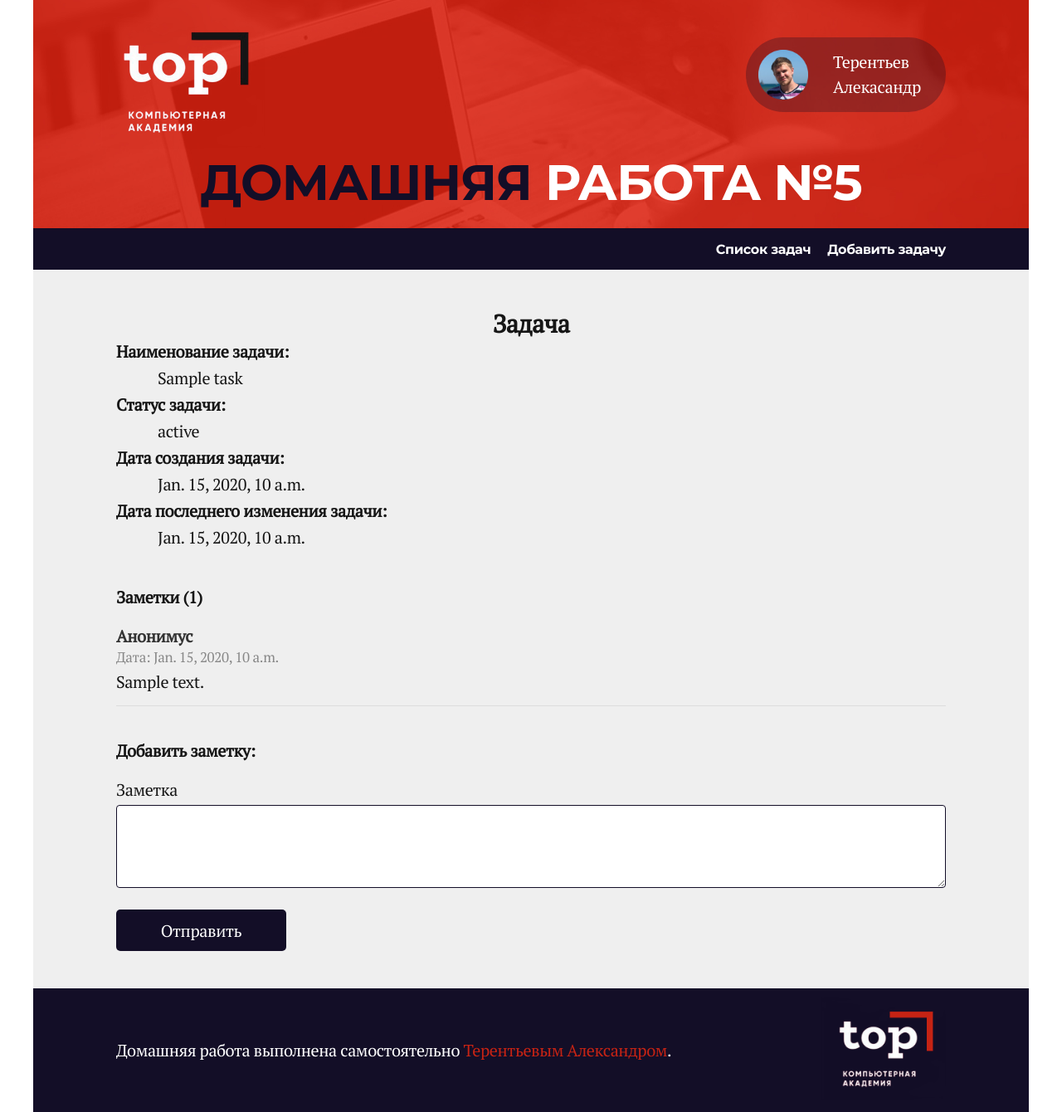
After one commit to AlexTer59/TOP_Django, a Django app: template templates/task_detail.html in a window 1280 px wide. The commit adds this page. Shown: the whole page at 83% size. Run offline with Django 3.2, Linux system fonts and the light colour scheme; the template is opened without the code that fills it: most values are stand-ins (such as "Sample title", 1, 10 or a date in 2020).

Commit message:
Added task_detail template

```diff
--- a/core/urls.py
+++ b/core/urls.py
@@ -1,7 +1,8 @@
 from django.urls import path
-from .views import main, add_task
+from .views import main, add_task, task_detail
 
 urlpatterns = [
     path('', main, name='tasks'),
-    path('add_task', add_task, name='add_task'),
+    path('task/add', add_task, name='add_task'),
+    path('task/<int:task_id>', task_detail, name='task_detail'),
 ]
--- a/static/css/index.css
+++ b/static/css/index.css
@@ -49,6 +49,14 @@ body {
     flex-direction: column;
     width: 1200px;
     margin: 0 auto;
+}
+
+a {
+    text-decoration: None;
+}
+
+a:hover {
+    color: var(--red);
 }
 
 header {
@@ -146,7 +154,7 @@ header {
 }
 
 .nav_bar__inner a:hover {
-    color: var(--red)
+    color: var(--red);
 }
 
 main {
@@ -187,7 +195,7 @@ main {
     justify-content: center;
 }
 
-.add_task_btn {
+.task_btn {
     display: flex;
     justify-content: center;
     align-items: center;
@@ -201,7 +209,7 @@ main {
     text-decoration: none;
 }
 
-.add_task_btn:hover {
+.task_btn:hover {
     background-color: var(--red);
     cursor: pointer;
 }
@@ -210,9 +218,6 @@ main {
     text-align: right;
 }
 
-.status_list a:hover {
-    color: var(--red);
-}
 
 .add_task_inner {
     width: 600px;
@@ -268,9 +273,71 @@ main {
     text-align: center;
 }
 
+.container-post {
+    max-width: 1200px;
+    margin: 20px auto;
+    padding: 20px;
+    background-color: #fff;
+    border-radius: 8px;
+}
+
+.post-content {
+    margin-bottom: 40px;
+}
+.post-date {
+    color: #888;
+    font-size: 0.9em;
+    margin-bottom: 20px;
+}
+.notes-section {
+    margin-top: 40px;
+}
+.notes-section h4 {
+    margin-bottom: 20px;
+}
+.note {
+    margin-bottom: 20px;
+    padding-bottom: 15px;
+    border-bottom: 1px solid #ddd;
+}
+.note-author {
+    font-weight: bold;
+    color: #333;
+}
+.note-date {
+    font-size: 0.85em;
+    color: #888;
+    margin-bottom: 5px;
+}
+.note-text {
+    margin: 0;
+}
+.note-form {
+    margin-top: 40px;
+}
+.note-form h4 {
+    margin-bottom: 20px;
+}
+.note-form label {
+    display: block;
+    margin-bottom: 5px;
+}
+.note-form input,
+.note-form textarea {
+    width: 100%;
+    padding: 10px;
+    margin-bottom: 20px;
+    border: 1px solid var(--dark_blue);
+    border-radius: 4px;
+
+}
+.note-form textarea {
+    height: 100px;
+    resize: vertical;
+}
+
 
 footer {
-
     background-color: var(--dark_blue);
 }
 
@@ -278,12 +345,14 @@ footer {
     width: var(--content_width);
     margin: 0 auto;
 }
+
 .footer_container__inner {
     display: flex;
     justify-content: space-between;
     align-items: center;
     padding: 10px 0;
 }
+
 .footer_text {
     font-family: var(--font_text);
     color: var(--light_text);
--- a/templates/add_task.html
+++ b/templates/add_task.html
@@ -29,7 +29,7 @@
                         </div>
                     {% endif %}
                     <div class="add_task_container">
-                        <button type="submit" class="add_task_btn">Добавить задачу</button>
+                        <button type="submit" class="task_btn">Добавить задачу</button>
                     </div>
                 </form>
             </div>
--- a/templates/index.html
+++ b/templates/index.html
@@ -5,7 +5,7 @@
 <head>
     <meta charset="UTF-8">
     <meta name="viewport" content="width=device-width, initial-scale=1.0">
-    <title>Домашняя работа №4</title>
+    <title>Домашняя работа №5</title>
     <link rel="shortcut icon" href="{% static 'img/Logo_red.png' %}"/>
     <link rel="stylesheet" href="{% static 'css/index.css' %}">
 </head>
@@ -23,7 +23,7 @@
         </div>
         <div class="title_container">
             <div class="title_container__inner">
-                <h1 class="header_title"><span>Домашняя</span> Работа №4</h1>
+                <h1 class="header_title"><span>Домашняя</span> Работа №5</h1>
             </div>
         </div>
         <nav class="nav_bar">
--- /dev/null
+++ b/templates/task_detail.html
@@ -0,0 +1,49 @@
+{% extends 'index.html' %}
+
+{% block content %}
+<div class="main_container">
+    <div class="main_container__inner">
+        <h2>Задача</h2>
+        <div class="main_container_item">
+            <div class="task_list">
+                <h4>Наименование задачи:</h4>
+                <p class="task_text">{{task.task}}</p>
+                <h4>Статус задачи:</h4>
+                <p class="task_text">{{task.status}}</p>
+                <h4>Дата создания задачи:</h4>
+                <p class="task_text">{{task.created_at}}</p>
+                <h4>Дата последнего изменения задачи:</h4>
+                <p class="task_text">{{task.updated_at}}</p>
+            </div>
+        </div>
+        <div class="notes-section">
+            <h4>Заметки ({{ comments|length }})</h4>
+            {% for comment in comments %}
+                <div class="note">
+                    <p class="note-author">Анонимус</p>
+                    <p class="note-date">Дата: {{ comment.created_at }}</p>
+                    <p class="note-text">{{ comment.text }}</p>
+                </div>
+            {% endfor %}
+
+        </div>
+
+        <div class="note-form">
+            <h4>Добавить заметку:</h4>
+            <form action="#" method="post">
+                {% csrf_token %}
+
+                <label for="note">Заметка</label>
+                <textarea id="note" name="comment" required></textarea>
+
+                <button type="submit" class="task_btn">Отправить</button>
+                {% if error %}
+                    <div class="error_container">
+                        <h4>{{ error }}</h4>
+                    </div>
+                {% endif %}
+            </form>
+        </div>
+    </div>
+</div>
+{% endblock content %}
--- a/templates/task_list.html
+++ b/templates/task_list.html
@@ -11,7 +11,7 @@
                     {% for status, task_list in status_task_dict.items %}
                         <h4>{{status.status}}</h4>
                         {% for task in task_list %}
-                            <p class="task_text">{{task}}</p>
+                            <p class="task_text"><a href="{% url 'task_detail' task.id %}">{{task.task}}</a></p>
                         {% endfor %}
                     {% endfor %}
                 {% else %}
@@ -39,7 +39,7 @@
             </aside>
         </div>
         <div class="add_task_container">
-                <a href="/add_task" class="add_task_btn">Добавить задачу</a>
+                <a href="{% url 'add_task' %}" class="task_btn">Добавить задачу</a>
         </div>
     </div>
 </div>
```
Also changed, not shown: core/views.py (+8 -2 lines), db.sqlite3.
